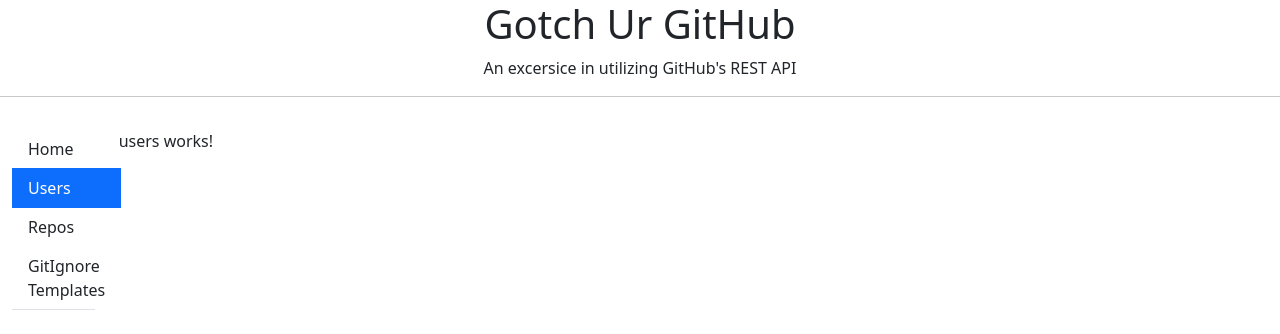
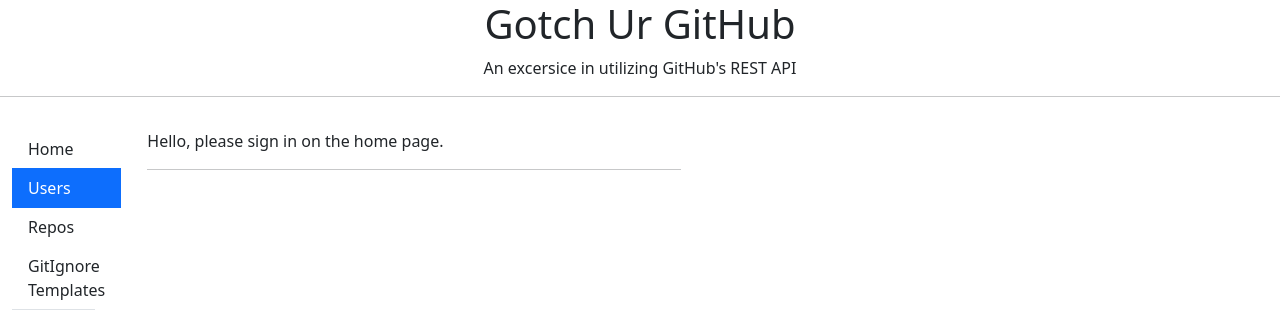
Before and after one commit to BrentAcs/gotch-ur-github, an Angular app: page /users in a window 1280 px wide. Shown: the top 334 px of the page. Built offline with nearby package versions, Linux system fonts and the light colour scheme.

Commit message:
removed unscribe, as not neccessary, I think.

```diff
--- a/src/app/github/users/users.component.html
+++ b/src/app/github/users/users.component.html
@@ -1 +1,9 @@
-<p>users works!</p>
+<div class="container">
+  <div class="row">
+    <div class="col-xs-12 col-md-6 col-md-offset-3">
+      Hello<span *ngIf="appUser.name">, {{ appUser.name }}</span>
+      <span *ngIf="!appUser.name">, please sign in on the home page.</span>
+      <hr />
+    </div>
+  </div>
+</div>
--- a/src/app/github/users/users.component.ts
+++ b/src/app/github/users/users.component.ts
@@ -1,4 +1,4 @@
-import { Component, OnDestroy, OnInit } from '@angular/core';
+import { Component, OnInit } from '@angular/core';
 
 import { AppUserService } from 'src/app/services/app-user.service';
 import { AppUser } from 'src/app/shared/appuser.model';
@@ -8,21 +8,17 @@
   templateUrl: './users.component.html',
   styleUrls: ['./users.component.css'],
 })
-export class UsersComponent implements OnInit, OnDestroy {
+export class UsersComponent implements OnInit {
   appUser: AppUser;
 
   constructor(private appUserService: AppUserService) {}
 
   ngOnInit(): void {
     this.appUserService.appUserChanged.subscribe((appUser) => {
-      console.log('users, app user changed.');
-      console.log(appUser);
+      // console.log('users, app user changed.');
+      // console.log(appUser);
       this.appUser = appUser;
     });
     this.appUserService.load();
   }
-
-  ngOnDestroy() {
-    this.appUserService.appUserChanged.unsubscribe();
-  }
 }
--- a/src/app/home/home.component.html
+++ b/src/app/home/home.component.html
@@ -2,6 +2,7 @@
   <div class="row">
     <div class="col-xs-12 col-md-6 col-md-offset-3">
       Hello<span *ngIf="appUser.name">, {{ appUser.name }}</span>
+      <span *ngIf="!appUser.name">, please sign in.</span>
       <hr />
       <!-- TODO: add validation to controls -->
       <!-- TODO: align labels and make work prettier -->
--- a/src/app/home/home.component.ts
+++ b/src/app/home/home.component.ts
@@ -1,4 +1,4 @@
-import { Component, OnDestroy, OnInit, ViewChild } from '@angular/core';
+import { Component, OnInit, ViewChild } from '@angular/core';
 import { NgForm } from '@angular/forms';
 
 import { AppUserService } from '../services/app-user.service';
@@ -9,7 +9,7 @@
   templateUrl: './home.component.html',
   styleUrls: ['./home.component.css'],
 })
-export class HomeComponent implements OnInit, OnDestroy {
+export class HomeComponent implements OnInit {
   @ViewChild('f') homeForm: NgForm;
 
   appUser: AppUser;
@@ -23,10 +23,6 @@
       this.appUser = appUser;
     });
     this.appUserService.load();
-  }
-
-  ngOnDestroy(){
-    this.appUserService.appUserChanged.unsubscribe();
   }
 
   onSubmit() {
```
